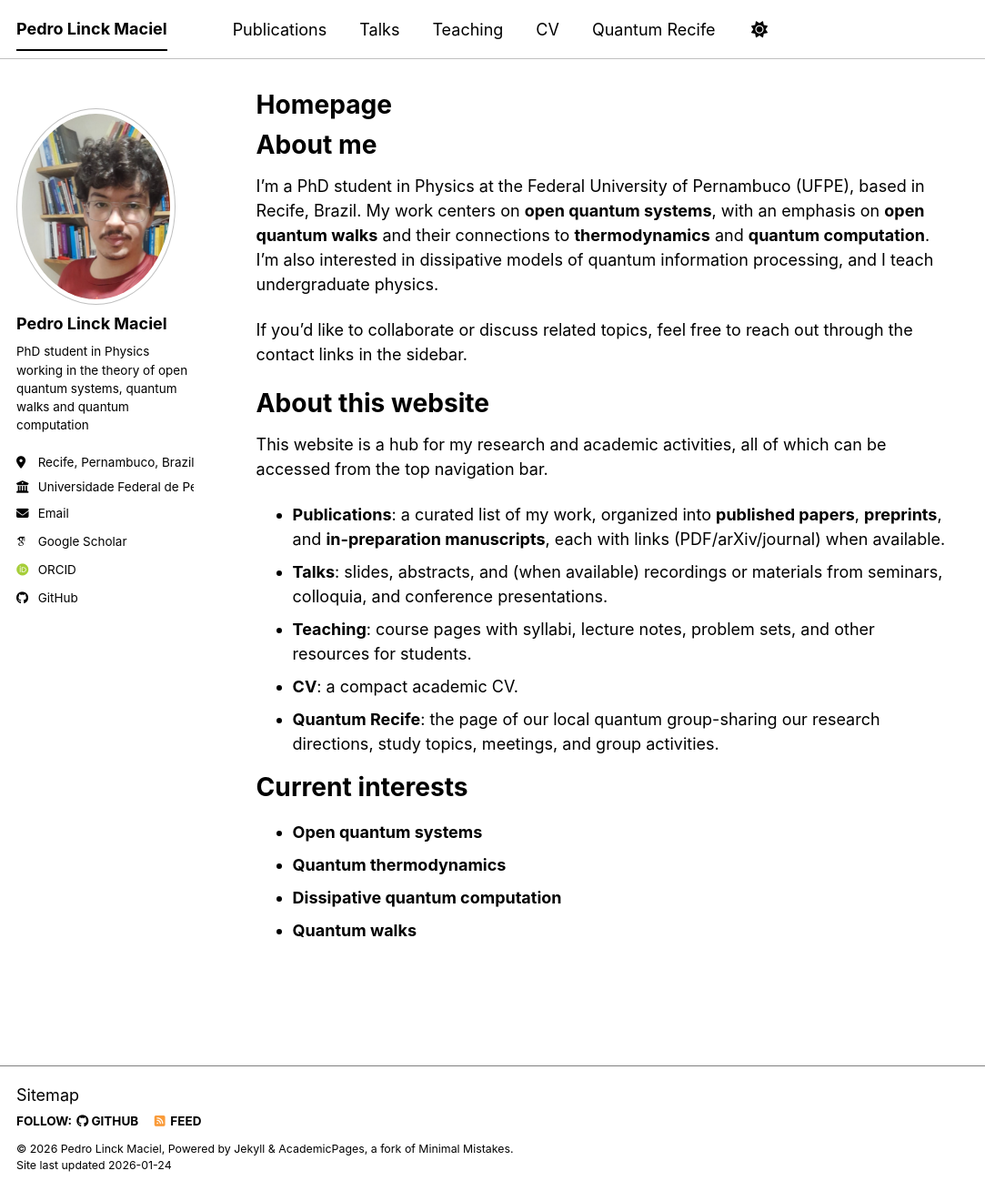
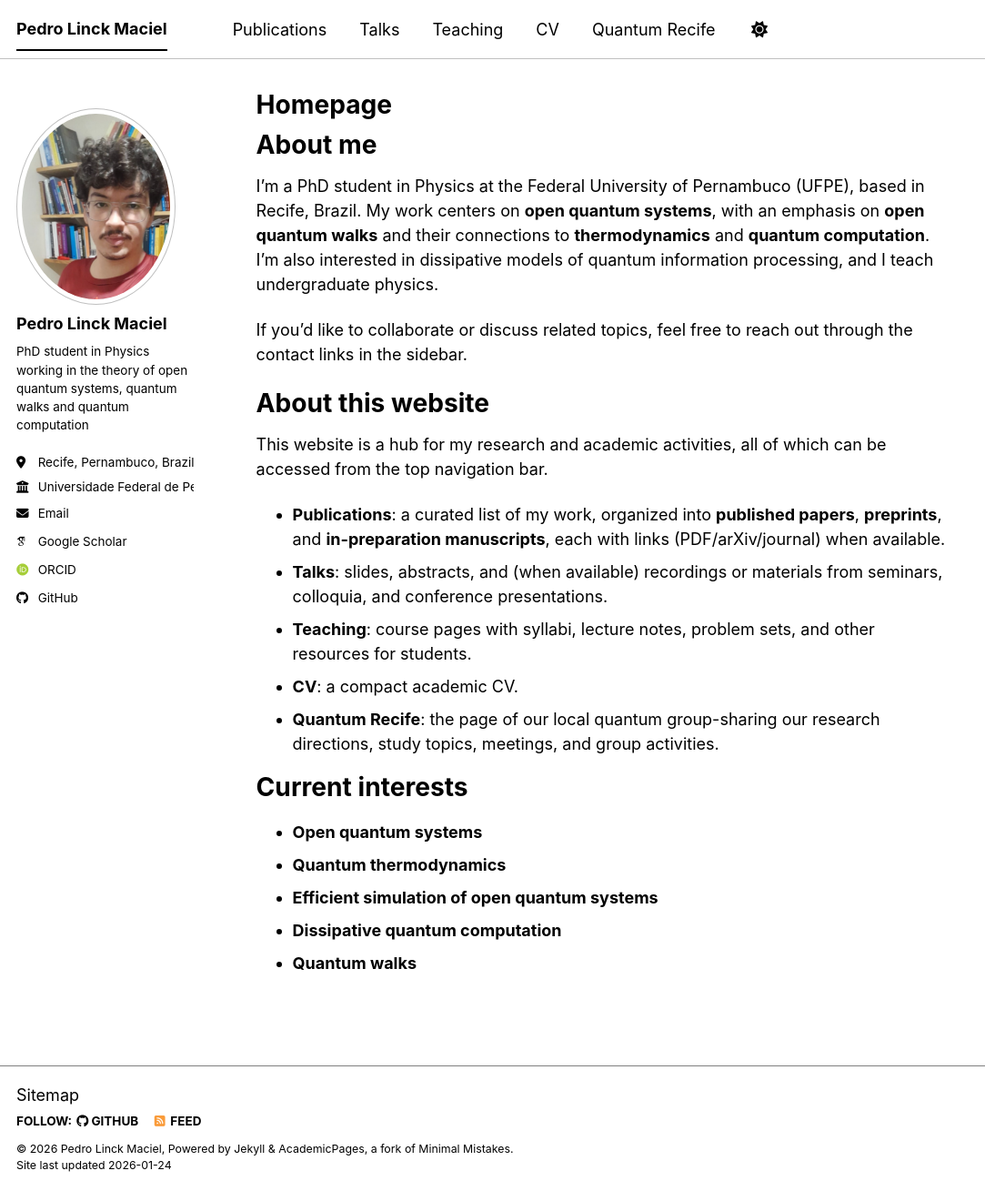
Before and after one commit to pedrolinckm/pedrolinckm.github.io, a Jekyll site: the page built from _pages/about.md, in a window 1280 px wide and 1309 px high. Shown: the whole window at 91% size, without its empty margins (0-1083 px from the left). Built offline with Jekyll 4.4.1, drawn with Linux system fonts in a browser that asks for light colours; some web fonts are replaced; a script bundle is joined from its source files by our own code; library files that are not in the unit come from our copies.

Commit message:
Update about.md

```diff
--- a/_pages/about.md
+++ b/_pages/about.md
@@ -28,5 +28,6 @@ Current interests
 
 - **Open quantum systems**
 - **Quantum thermodynamics**
+- **Efficient simulation of open quantum systems**
 - **Dissipative quantum computation**
 - **Quantum walks**
```
